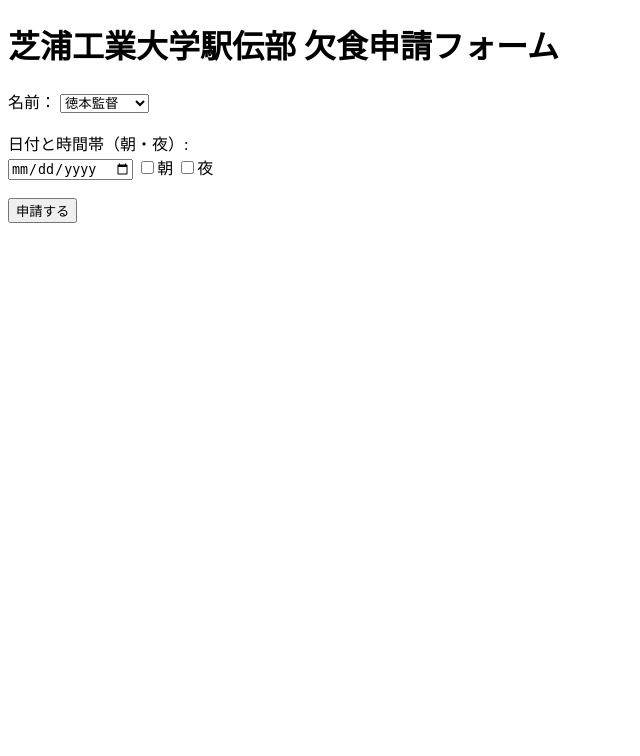
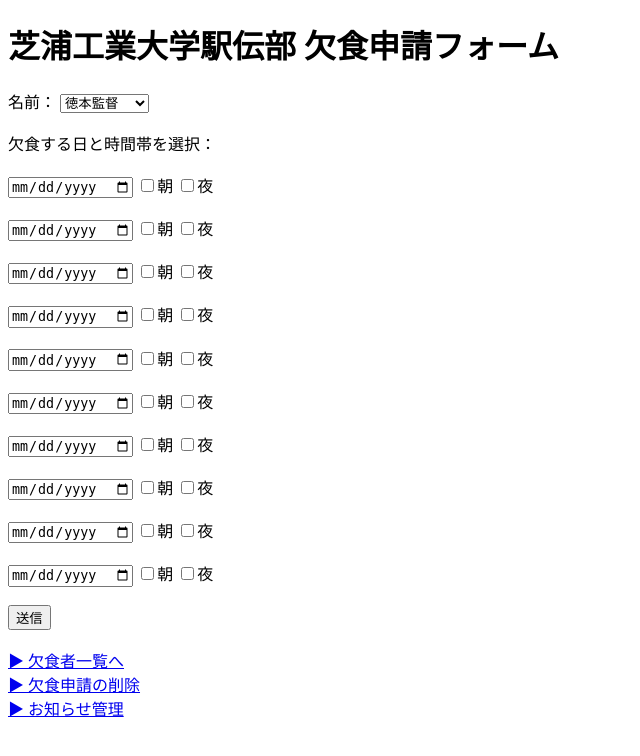
Before and after one commit to syunki-16/skip-meals-app, a Flask app: page /form in a window 1280 px wide. Shown: the top 756 px of the page, without its empty margins (0-640 px from the left). Run offline with Flask 3, Linux system fonts and the light colour scheme.

Commit message:
Update form.html

```diff
--- a/templates/form.html
+++ b/templates/form.html
@@ -6,20 +6,30 @@
 </head>
 <body>
   <h1>芝浦工業大学駅伝部 欠食申請フォーム</h1>
+
   <form method="POST">
     <label>名前：</label>
     <select name="name">
       {% for m in members %}
-        <option value="{{ m }}">{{ m }}</option>
+      <option value="{{ m }}">{{ m }}</option>
       {% endfor %}
     </select><br><br>
 
-    <label>日付と時間帯（朝・夜）:</label><br>
-    <input type="date" name="dates" multiple>
-    <input type="checkbox" name="dates" value="_朝">朝
-    <input type="checkbox" name="dates" value="_夜">夜<br><br>
+    <label>欠食する日と時間帯を選択：</label><br><br>
 
-    <button type="submit">申請する</button>
+    {% for i in range(10) %}
+      <input type="date" name="date_{{ i }}">
+      <input type="checkbox" name="time_{{ i }}" value="朝">朝
+      <input type="checkbox" name="time_{{ i }}" value="夜">夜<br><br>
+    {% endfor %}
+
+    <button type="submit">送信</button>
   </form>
+
+  <br>
+  <a href="/list">▶ 欠食者一覧へ</a><br>
+  <a href="/delete">▶ 欠食申請の削除</a><br>
+  <a href="/announce">▶ お知らせ管理</a><br>
+
 </body>
 </html>
```
